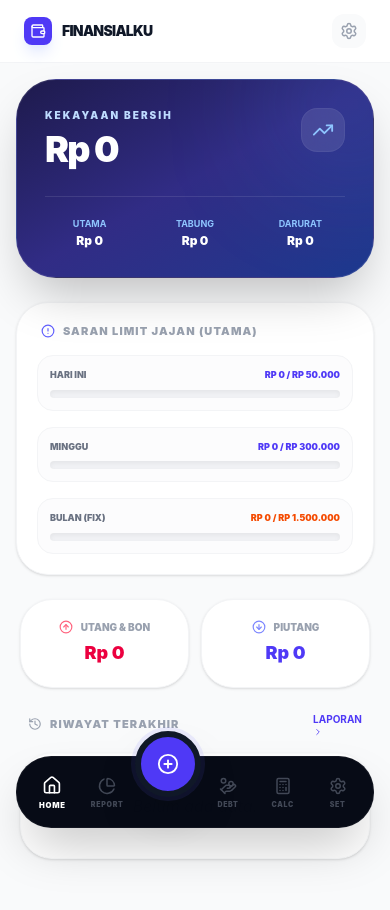
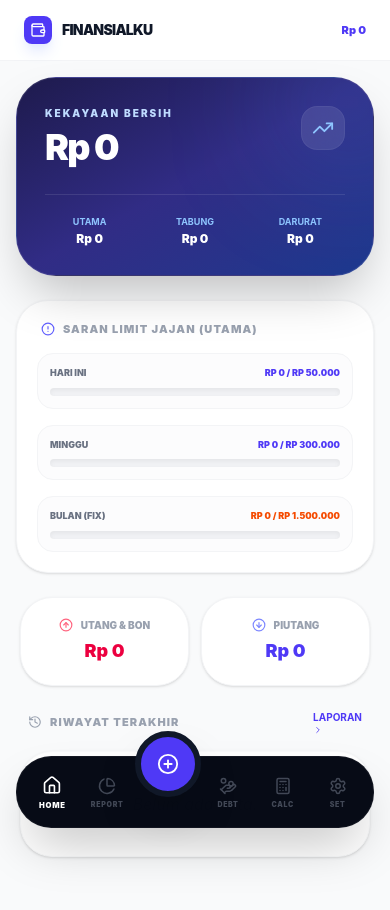
Before and after one commit to Aditiya62734/Finansialku, a React (Vite) app: page / in a window 390 px wide. Shown: the top 910 px of the page. Built offline with nearby package versions, Linux system fonts and the light colour scheme.

Commit message:
Update v2.8: Fix Transfer dan Sistem Bon

```diff
--- a/src/App.jsx
+++ b/src/App.jsx
@@ -76,6 +76,7 @@ export default function App() {
   const [transactions, setTransactions] = useState([]);
   const [debts, setDebts] = useState([]);
 
+  // Default Settings (Struktur Data Lengkap)
   const defaultSettings = {
     limits: { daily: 50000, weekly: 300000, monthly: 1500000 },
     targets: { tabungan: 5000000, darurat: 2000000 },
@@ -103,7 +104,7 @@ export default function App() {
 
   // --- Efek Zoom Lock & Auth ---
   useEffect(() => {
-    // Force Viewport Lock Anti-Zoom
+    // Lock Zoom di HP secara paksa
     const meta = document.querySelector('meta[name="viewport"]') || document.createElement('meta');
     meta.name = "viewport";
     meta.content = "width=device-width, initial-scale=1.0, maximum-scale=1.0, user-scalable=no";
@@ -330,17 +331,16 @@ export default function App() {
     const totalAlloc = Number(settings.allocations.kebutuhan) + Number(settings.allocations.tabungan) + Number(settings.allocations.darurat);
     if (totalAlloc !== 100) { alert(`Total alokasi harus 100%. Saat ini: ${totalAlloc}%`); return; }
     try {
-      if (!isFirebaseConfigured) { localStorage.setItem('finansialku_v2_settings', JSON.stringify(settings)); }
+      if (!isFirebaseConfigured) { localStorage.setItem('finansialku_v3_settings', JSON.stringify(settings)); }
       else { await setDoc(doc(db, 'artifacts', appId, 'users', user.uid, 'settings', 'app_settings'), settings); }
       setShowNotification(true);
       setTimeout(() => setShowNotification(false), 3000);
     } catch (err) {}
   };
 
-  // --- Sub-Renders ---
+  // --- UI Renders ---
   const renderDashboard = () => (
     <div className="space-y-6 animate-fade-in pb-12">
-      {/* Saldo Section */}
       <div className="bg-gradient-to-br from-indigo-950 via-indigo-900 to-blue-900 rounded-[2.5rem] p-7 text-white shadow-2xl relative overflow-hidden border border-white/10">
         <div className="absolute top-0 right-0 w-32 h-32 bg-blue-400/20 rounded-full -mr-10 -mt-10 blur-3xl"></div>
         <div className="flex justify-between items-start mb-6">
@@ -359,7 +359,6 @@ export default function App() {
         </div>
       </div>
 
-      {/* Monitoring Limit Cepat */}
       <div className="bg-white p-5 rounded-[2rem] shadow-sm border border-gray-100 space-y-4">
          <div className="flex items-center gap-2 px-1">
            <AlertCircle size={14} className="text-indigo-500" />
@@ -433,7 +432,6 @@ export default function App() {
   );
 
   const renderLaporan = () => {
-    // Perbaikan: Pastikan grafik terhitung dan ter-render
     const chartWeekly = transactions.filter(t => t.type === 'expense' && t.cycle === 'weekly').reduce((acc, curr) => { acc[curr.category] = (acc[curr.category] || 0) + curr.amount; return acc; }, {});
     const chartMonthly = transactions.filter(t => t.type === 'expense' && t.cycle === 'monthly').reduce((acc, curr) => { acc[curr.category] = (acc[curr.category] || 0) + curr.amount; return acc; }, {});
     const dataW = Object.keys(chartWeekly).map(key => ({ name: key, value: chartWeekly[key] }));
@@ -441,7 +439,6 @@ export default function App() {
 
     return (
       <div className="space-y-6 animate-fade-in pb-24">
-        {/* Card 1: Target Dana */}
         <div className="bg-white p-7 rounded-[2.5rem] shadow-sm border border-gray-100 space-y-8">
            <h3 className="font-black text-gray-900 uppercase text-sm tracking-tighter flex items-center gap-2">
              <PieChartIcon size={20} className="text-blue-600" /> Analisis Target & Progres
@@ -458,7 +455,6 @@ export default function App() {
            </div>
         </div>
 
-        {/* Card 2 & 3: Pie Charts (YANG SEBELUMNYA GADA) */}
         <div className="grid grid-cols-1 lg:grid-cols-2 gap-6">
           <div className="bg-white p-7 rounded-[2.5rem] shadow-sm border border-gray-100">
             <h3 className="font-black text-gray-800 mb-6 uppercase text-[10px] tracking-widest flex items-center gap-2"><CalendarDays size={16} className="text-indigo-400"/> Jajan Mingguan</h3>
@@ -574,11 +570,16 @@ export default function App() {
 
   return (
     <div className="min-h-screen bg-gray-50 flex flex-col font-sans selection:bg-indigo-100">
-      {/* Header Ramping untuk Mobile */}
-      <header className="bg-white/90 backdrop-blur-xl sticky top-0 z-40 px-6 py-3.5 lg:hidden border-b border-gray-100">
+      {/* Header Ramping untuk Mobile - Settings Dihapus dari Header sesuai instruksi */}
+      <header className="bg-white/90 backdrop-blur-xl sticky top-0 z-40 px-6 py-4 lg:hidden border-b border-gray-100">
         <div className="flex items-center justify-between">
-          <div className="flex items-center gap-2.5"><div className="bg-indigo-600 p-1.5 rounded-lg shadow-lg shadow-indigo-100"><Wallet size={16} className="text-white" /></div><h1 className="text-sm font-black text-gray-900 tracking-tighter uppercase">FinansialKu</h1></div>
-          <div className="flex items-center gap-2"><div className="text-right hidden sm:block"><p className="text-[10px] font-black text-indigo-600 leading-none">{formatRupiah(totalSaldo)}</p></div><button onClick={() => setActiveTab('pengaturan')} className={`p-2 rounded-xl transition-colors ${activeTab === 'pengaturan' ? 'bg-indigo-50 text-indigo-600' : 'bg-gray-50 text-gray-400'}`}><Settings size={18} /></button></div>
+          <div className="flex items-center gap-2.5">
+            <div className="bg-indigo-600 p-1.5 rounded-lg shadow-lg shadow-indigo-100"><Wallet size={16} className="text-white" /></div>
+            <h1 className="text-sm font-black text-gray-900 tracking-tighter uppercase">FinansialKu</h1>
+          </div>
+          <div className="flex items-center gap-2">
+            <div className="text-right"><p className="text-[11px] font-black text-indigo-600 leading-none">{formatRupiah(totalSaldo)}</p></div>
+          </div>
         </div>
       </header>
 
@@ -595,7 +596,6 @@ export default function App() {
         </div>
       </aside>
 
-      {/* Konten Utama */}
       <main className="flex-1 lg:ml-80 p-4 sm:p-6 md:p-12 max-w-5xl mx-auto w-full">
           {activeTab === 'dashboard' && renderDashboard()}
           {activeTab === 'input' && renderInputData()}
@@ -605,16 +605,13 @@ export default function App() {
           {activeTab === 'pengaturan' && <SettingsPage settings={settings} onSave={handleSaveSettings} setSettings={setSettingsApp} showNotif={showNotification} />}
       </main>
 
-      {/* NAVIGATION BAWAH - DIPASTIKAN LENGKAP UNTUK HP */}
+      {/* NAVIGATION BAWAH HP - TETAP ADA SISTEM & KALKULATOR */}
       <nav className="lg:hidden fixed bottom-4 left-4 right-4 h-18 bg-gray-950/98 backdrop-blur-3xl rounded-[2.2rem] px-2 flex justify-between items-center z-50 shadow-2xl border border-white/5">
         <NavItem icon={<Home />} label="Home" isActive={activeTab === 'dashboard'} onClick={() => setActiveTab('dashboard')} />
         <NavItem icon={<PieChartIcon />} label="Report" isActive={activeTab === 'laporan'} onClick={() => setActiveTab('laporan')} />
-
-        {/* Tombol Plus di Tengah */}
-        <button onClick={() => setActiveTab('input')} className="bg-indigo-600 text-white p-4 rounded-full shadow-2xl transform -translate-y-7 active:scale-90 transition-all border-[6px] border-gray-900 ring-4 ring-indigo-500/10">
+        <button onClick={() => setActiveTab('input')} className="bg-indigo-600 text-white p-4 rounded-full shadow-2xl transform -translate-y-7 active:scale-90 transition-all border-[6px] border-gray-900">
           <PlusCircle size={22} />
         </button>
-
         <NavItem icon={<HandCoins />} label="Debt" isActive={activeTab === 'debts'} onClick={() => setActiveTab('debts')} />
         <NavItem icon={<CalcIcon />} label="Calc" isActive={activeTab === 'kalkulator'} onClick={() => setActiveTab('kalkulator')} />
         <NavItem icon={<Settings />} label="Set" isActive={activeTab === 'pengaturan'} onClick={() => setActiveTab('pengaturan')} />
@@ -685,13 +682,40 @@ function SettingsPage({ settings, onSave, setSettings, showNotif }) {
           <div><label className="text-[9px] font-black text-gray-500 uppercase ml-1">Target Mingguan</label><input type="text" value={formatNumberInput(settings?.limits?.weekly)} onChange={(e) => setSettings({...settings, limits: {...settings.limits, weekly: Number(parseNumberInput(e.target.value))}})} className="w-full p-4 bg-gray-50 border-0 rounded-2xl font-bold text-sm" /></div>
           <div><label className="text-[9px] font-black text-gray-500 uppercase ml-1">Tagihan Bulanan</label><input type="text" value={formatNumberInput(settings?.limits?.monthly)} onChange={(e) => setSettings({...settings, limits: {...settings.limits, monthly: Number(parseNumberInput(e.target.value))}})} className="w-full p-4 bg-gray-50 border-0 rounded-2xl font-bold text-sm" /></div>
         </section>
+
+        {/* RESTORASI BAGIAN ALOKASI (%) YANG HILANG */}
         <section className="space-y-4">
-          <h3 className="text-[10px] font-black text-gray-400 uppercase tracking-[0.2em] border-b pb-2">Target Dana Utama</h3>
-          <div><label className="text-[9px] font-black text-gray-500 uppercase ml-1">Goal Tabungan</label><input type="text" value={formatNumberInput(settings?.targets?.tabungan)} onChange={(e) => setSettings({...settings, targets: {...settings.targets, tabungan: Number(parseNumberInput(e.target.value))}})} className="w-full p-4 bg-gray-50 border-0 rounded-2xl font-bold text-sm" /></div>
-          <div><label className="text-[9px] font-black text-gray-500 uppercase ml-1">Goal Darurat</label><input type="text" value={formatNumberInput(settings?.targets?.darurat)} onChange={(e) => setSettings({...settings, targets: {...settings.targets, darurat: Number(parseNumberInput(e.target.value))}})} className="w-full p-4 bg-gray-50 border-0 rounded-2xl font-bold text-sm" /></div>
+           <h3 className="text-[10px] font-black text-gray-400 uppercase tracking-widest border-b border-gray-50 pb-2">Alokasi Pendapatan (%)</h3>
+           <div className="grid grid-cols-3 gap-3">
+              {[
+                { key: 'kebutuhan', label: 'Utama', color: 'text-indigo-600' },
+                { key: 'tabungan', label: 'Tabung', color: 'text-emerald-600' },
+                { key: 'darurat', label: 'Darurat', color: 'text-amber-600' }
+              ].map(item => (
+                <div key={item.key} className="text-center">
+                  <label className={`block text-[8px] font-black ${item.color} mb-2 uppercase`}>{item.label}</label>
+                  <input
+                    type="number"
+                    value={settings?.allocations?.[item.key]}
+                    onChange={(e) => setSettings({...settings, allocations: {...settings.allocations, [item.key]: e.target.value}})}
+                    className="w-full p-3 bg-gray-50 border-0 rounded-2xl text-center font-black text-xs"
+                  />
+                </div>
+              ))}
+           </div>
+           <p className={`text-[9px] font-bold text-center mt-2 uppercase ${Number(settings.allocations.kebutuhan) + Number(settings.allocations.tabungan) + Number(settings.allocations.darurat) === 100 ? 'text-emerald-500' : 'text-rose-500'}`}>
+             Total Alokasi: {Number(settings.allocations.kebutuhan) + Number(settings.allocations.tabungan) + Number(settings.allocations.darurat)}% / 100%
+           </p>
         </section>
-        {showNotif && <div className="p-4 bg-gray-900 text-white rounded-2xl text-center font-black text-[10px] uppercase animate-pulse">Update Berhasil!</div>}
-        <button onClick={onSave} className="w-full py-5 bg-indigo-600 text-white rounded-[2rem] font-black text-xs tracking-widest active:scale-95 transition-all uppercase">Simpan Perubahan</button>
+
+        <section className="space-y-4">
+          <h3 className="text-[10px] font-black text-gray-400 uppercase tracking-[0.2em] border-b pb-2">Goal Dana Utama</h3>
+          <div><label className="text-[9px] font-black text-gray-500 uppercase ml-1">Target Tabungan</label><input type="text" value={formatNumberInput(settings?.targets?.tabungan)} onChange={(e) => setSettings({...settings, targets: {...settings.targets, tabungan: Number(parseNumberInput(e.target.value))}})} className="w-full p-4 bg-gray-50 border-0 rounded-2xl font-bold text-sm" /></div>
+          <div><label className="text-[9px] font-black text-gray-500 uppercase ml-1">Target Darurat</label><input type="text" value={formatNumberInput(settings?.targets?.darurat)} onChange={(e) => setSettings({...settings, targets: {...settings.targets, darurat: Number(parseNumberInput(e.target.value))}})} className="w-full p-4 bg-gray-50 border-0 rounded-2xl font-bold text-sm" /></div>
+        </section>
+
+        {showNotif && <div className="p-4 bg-gray-900 text-white rounded-2xl text-center font-black text-[10px] uppercase animate-pulse shadow-lg">Sistem Berhasil Diperbarui!</div>}
+        <button onClick={onSave} className="w-full py-5 bg-indigo-600 text-white rounded-[2rem] font-black text-xs tracking-widest active:scale-95 transition-all uppercase shadow-xl shadow-indigo-200">Update Konfigurasi</button>
       </div>
     </div>
   );
```
